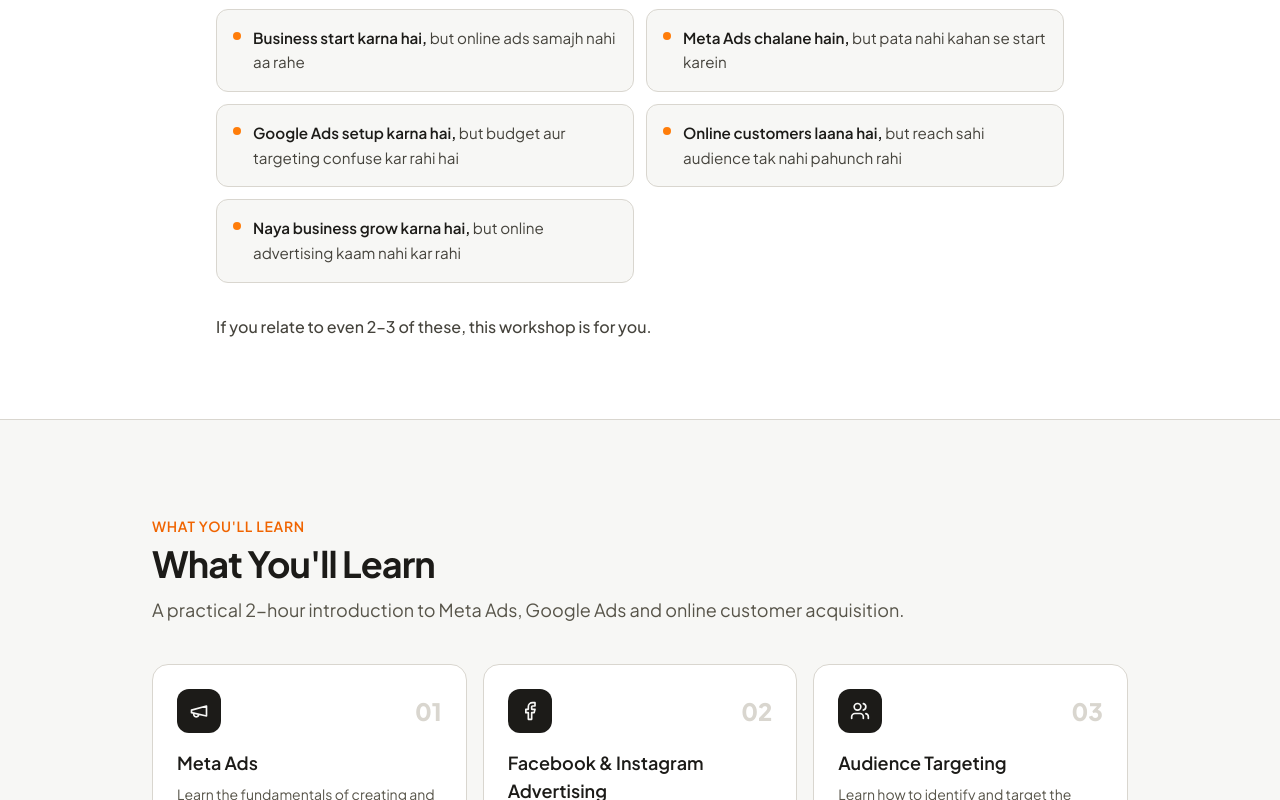
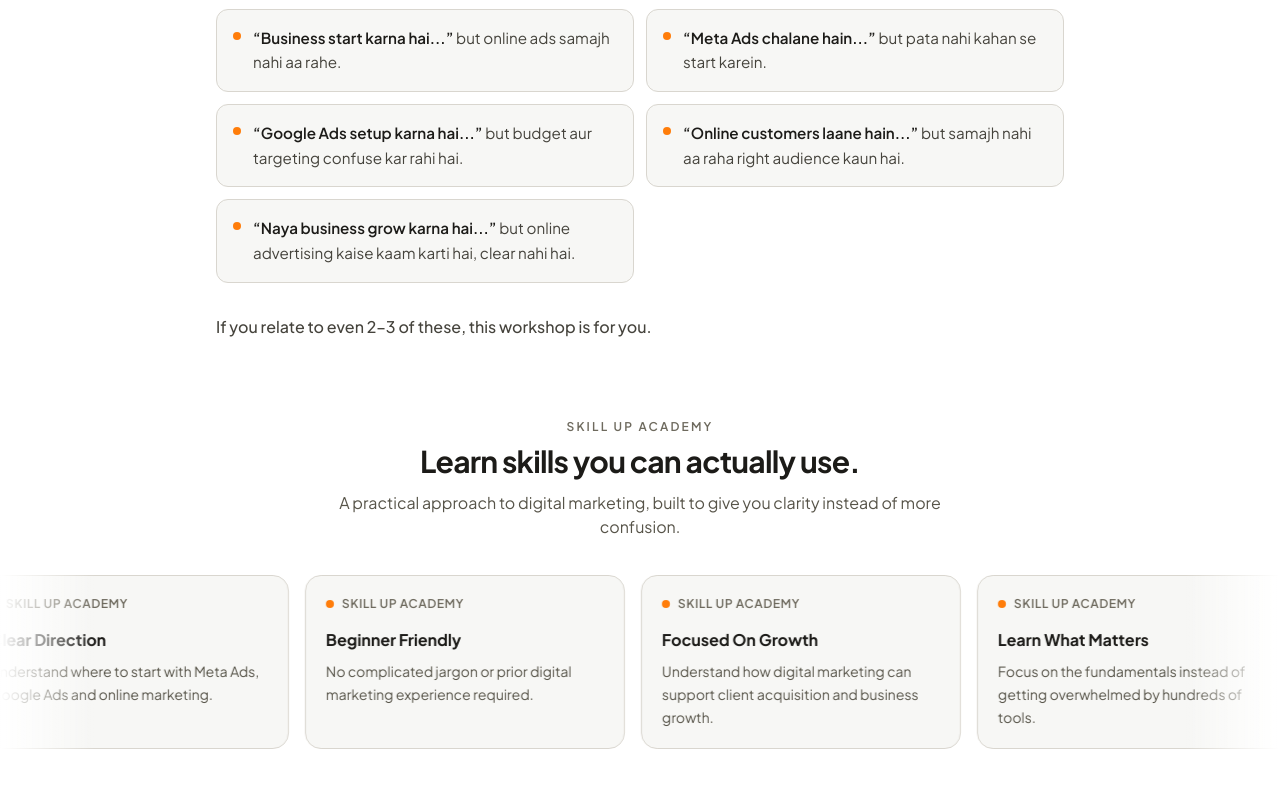
Before and after one commit to Ishan-giri-05293/ANUJ-WEB, a React (Vite) app: page / in a window 1280 px wide. Shown: the part 1160-1960 px from the top of the page. Built offline with nearby package versions, Linux system fonts and the light colour scheme.

Commit message:
Motion added

```diff
--- a/src/components/ProblemSection.tsx
+++ b/src/components/ProblemSection.tsx
@@ -1,25 +1,69 @@
 import { Reveal } from '@/components/Reveal';
 
 const problems = [
-  { bold: 'Business start karna hai,', rest: 'but online ads samajh nahi aa rahe' },
-  { bold: 'Meta Ads chalane hain,', rest: 'but pata nahi kahan se start karein' },
-  { bold: 'Google Ads setup karna hai,', rest: 'but budget aur targeting confuse kar rahi hai' },
-  { bold: 'Online customers laana hai,', rest: 'but reach sahi audience tak nahi pahunch rahi' },
-  { bold: 'Naya business grow karna hai,', rest: 'but online advertising kaam nahi kar rahi' },
+  {
+    bold: '“Business start karna hai...”',
+    rest: 'but online ads samajh nahi aa rahe.',
+  },
+  {
+    bold: '“Meta Ads chalane hain...”',
+    rest: 'but pata nahi kahan se start karein.',
+  },
+  {
+    bold: '“Google Ads setup karna hai...”',
+    rest: 'but budget aur targeting confuse kar rahi hai.',
+  },
+  {
+    bold: '“Online customers laane hain...”',
+    rest: 'but samajh nahi aa raha right audience kaun hai.',
+  },
+  {
+    bold: '“Naya business grow karna hai...”',
+    rest: 'but online advertising kaise kaam karti hai, clear nahi hai.',
+  },
+];
+
+const academyBenefits = [
+  {
+    title: 'Practical, Not Just Theory',
+    text: 'Learn through practical examples instead of getting lost in complicated theory.',
+  },
+  {
+    title: 'Clear Direction',
+    text: 'Understand where to start with Meta Ads, Google Ads and online marketing.',
+  },
+  {
+    title: 'Beginner Friendly',
+    text: 'No complicated jargon or prior digital marketing experience required.',
+  },
+  {
+    title: 'Focused On Growth',
+    text: 'Understand how digital marketing can support client acquisition and business growth.',
+  },
+  {
+    title: 'Learn What Matters',
+    text: 'Focus on the fundamentals instead of getting overwhelmed by hundreds of tools.',
+  },
+  {
+    title: 'Actionable Learning',
+    text: 'Leave with a clearer idea of what to learn, what to try and where to go next.',
+  },
 ];
 
 export function ProblemSection() {
   return (
-    <section className="border-y border-ink-200 bg-white py-16 sm:py-20">
+    <section className="overflow-hidden border-y border-ink-200 bg-white py-16 sm:py-20">
       <div className="mx-auto max-w-4xl px-5 sm:px-6">
+        {/* Problem Section */}
         <Reveal>
-          <h2 className="text-3xl font-bold leading-tight tracking-tight text-ink-900 text-balance sm:text-4xl">
+          <h2 className="text-balance text-3xl font-bold leading-tight tracking-tight text-ink-900 sm:text-4xl">
             Business start karna hai, but online ads samajh nahi aa rahe?
           </h2>
         </Reveal>
+
         <Reveal delay={80}>
           <p className="mt-4 text-lg text-ink-600">
-            Agar aapki bhi yahi problems hai, you're not alone.
+            Agar aapki bhi yahi problems hain, you're not alone.
           </p>
         </Reveal>
 
@@ -28,8 +72,11 @@ export function ProblemSection() {
             <Reveal as="li" key={i} delay={i * 60}>
               <div className="flex items-start gap-3 rounded-xl border border-ink-200 bg-ink-50 px-4 py-4 transition-colors hover:border-ink-300">
                 <span className="mt-1.5 h-2 w-2 shrink-0 rounded-full bg-accent-500" />
+
                 <p className="text-[0.95rem] leading-relaxed text-ink-700">
-                  <span className="font-semibold text-ink-900">{p.bold}</span>{' '}
+                  <span className="font-semibold text-ink-900">
+                    {p.bold}
+                  </span>{' '}
                   {p.rest}
                 </p>
               </div>
@@ -43,6 +90,116 @@ export function ProblemSection() {
           </p>
         </Reveal>
       </div>
+
+      {/* Skill UP Academy Benefits */}
+      <div className="mt-16 sm:mt-20">
+        <Reveal>
+          <div className="mx-auto max-w-4xl px-5 text-center sm:px-6">
+            <p className="text-xs font-semibold uppercase tracking-[0.18em] text-ink-500">
+              Skill UP Academy
+            </p>
+
+            <h3 className="mt-2 text-2xl font-bold tracking-tight text-ink-900 sm:text-3xl">
+              Learn skills you can actually use.
+            </h3>
+
+            <p className="mx-auto mt-3 max-w-2xl text-sm leading-relaxed text-ink-600 sm:text-base">
+              A practical approach to digital marketing, built to give you
+              clarity instead of more confusion.
+            </p>
+          </div>
+        </Reveal>
+
+        {/* Infinite Moving Track */}
+        <div className="relative mt-9 w-full overflow-hidden">
+          {/* Left fade */}
+          <div className="pointer-events-none absolute inset-y-0 left-0 z-10 w-12 bg-gradient-to-r from-white to-transparent sm:w-24" />
+
+          {/* Right fade */}
+          <div className="pointer-events-none absolute inset-y-0 right-0 z-10 w-12 bg-gradient-to-l from-white to-transparent sm:w-24" />
+
+          <div className="flex w-max animate-marquee gap-4 hover:[animation-play-state:paused]">
+            {/* First set */}
+            {academyBenefits.map((benefit, index) => (
+              <div
+                key={`first-${index}`}
+                className="w-[280px] shrink-0 rounded-2xl border border-ink-200 bg-ink-50 p-5 transition-colors hover:border-ink-300 hover:bg-white sm:w-[320px]"
+              >
+                <div className="mb-4 flex items-center gap-2">
+                  <span className="h-2 w-2 rounded-full bg-accent-500" />
+
+                  <span className="text-xs font-semibold uppercase tracking-wider text-ink-500">
+                    Skill UP Academy
+                  </span>
+                </div>
+
+                <h4 className="text-base font-bold text-ink-900">
+                  {benefit.title}
+                </h4>
+
+                <p className="mt-2 text-sm leading-relaxed text-ink-600">
+                  {benefit.text}
+                </p>
+              </div>
+            ))}
+
+            {/* Duplicate set for seamless infinite loop */}
+            {academyBenefits.map((benefit, index) => (
+              <div
+                key={`second-${index}`}
+                aria-hidden="true"
+                className="w-[280px] shrink-0 rounded-2xl border border-ink-200 bg-ink-50 p-5 transition-colors hover:border-ink-300 hover:bg-white sm:w-[320px]"
+              >
+                <div className="mb-4 flex items-center gap-2">
+                  <span className="h-2 w-2 rounded-full bg-accent-500" />
+
+                  <span className="text-xs font-semibold uppercase tracking-wider text-ink-500">
+                    Skill UP Academy
+                  </span>
+                </div>
+
+                <h4 className="text-base font-bold text-ink-900">
+                  {benefit.title}
+                </h4>
+
+                <p className="mt-2 text-sm leading-relaxed text-ink-600">
+                  {benefit.text}
+                </p>
+              </div>
+            ))}
+          </div>
+        </div>
+      </div>
+
+      {/* Local animation */}
+      <style>{`
+        @keyframes marquee {
+          from {
+            transform: translateX(0);
+          }
+
+          to {
+            transform: translateX(calc(-50% - 0.5rem));
+          }
+        }
+
+        .animate-marquee {
+          animation: marquee 38s linear infinite;
+          will-change: transform;
+        }
+
+        @media (max-width: 640px) {
+          .animate-marquee {
+            animation-duration: 32s;
+          }
+        }
+
+        @media (prefers-reduced-motion: reduce) {
+          .animate-marquee {
+            animation: none;
+          }
+        }
+      `}</style>
     </section>
   );
 }
```
Also changed, not shown: src/components/AudienceSection.tsx (+128 -7 lines).
